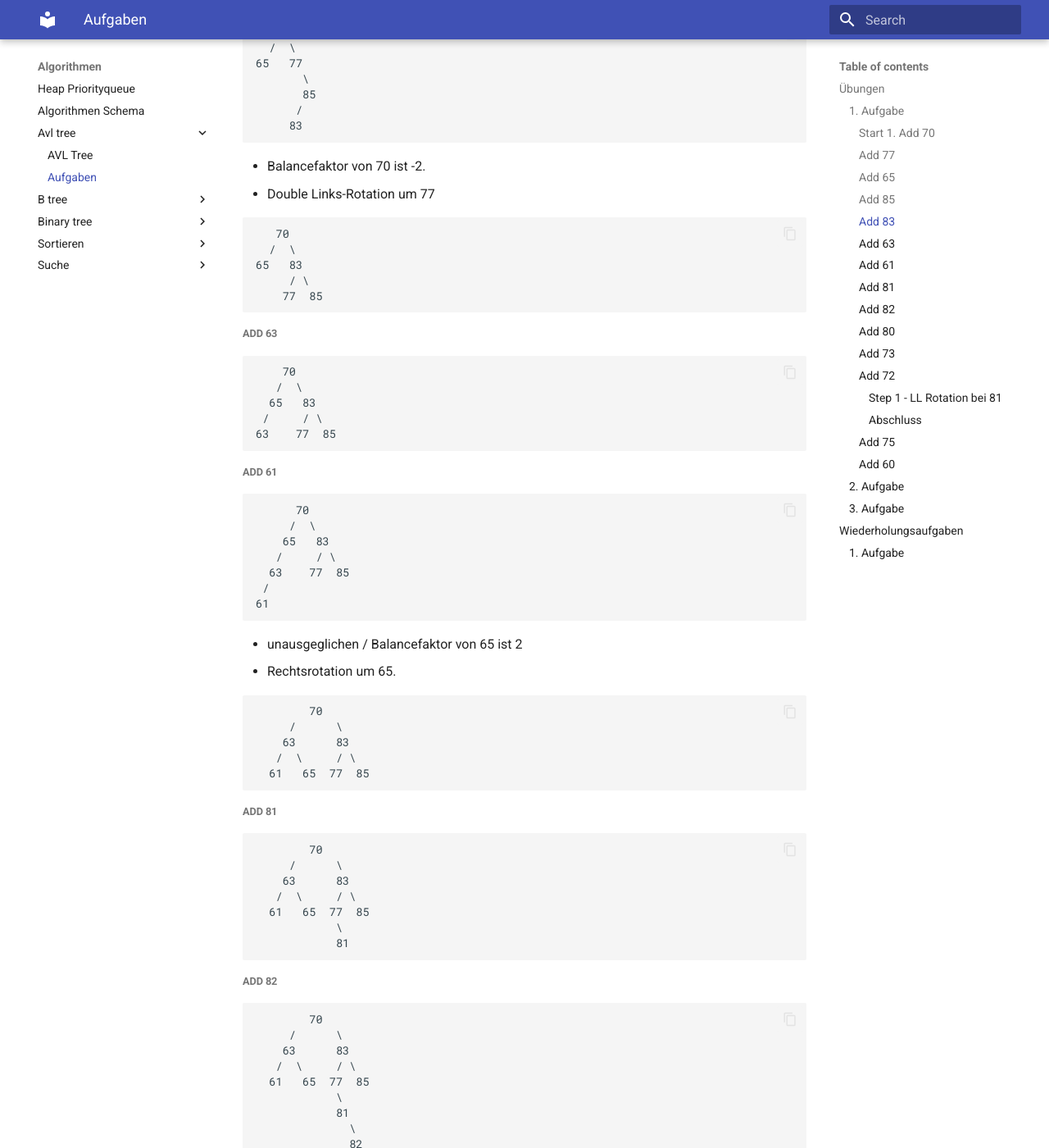
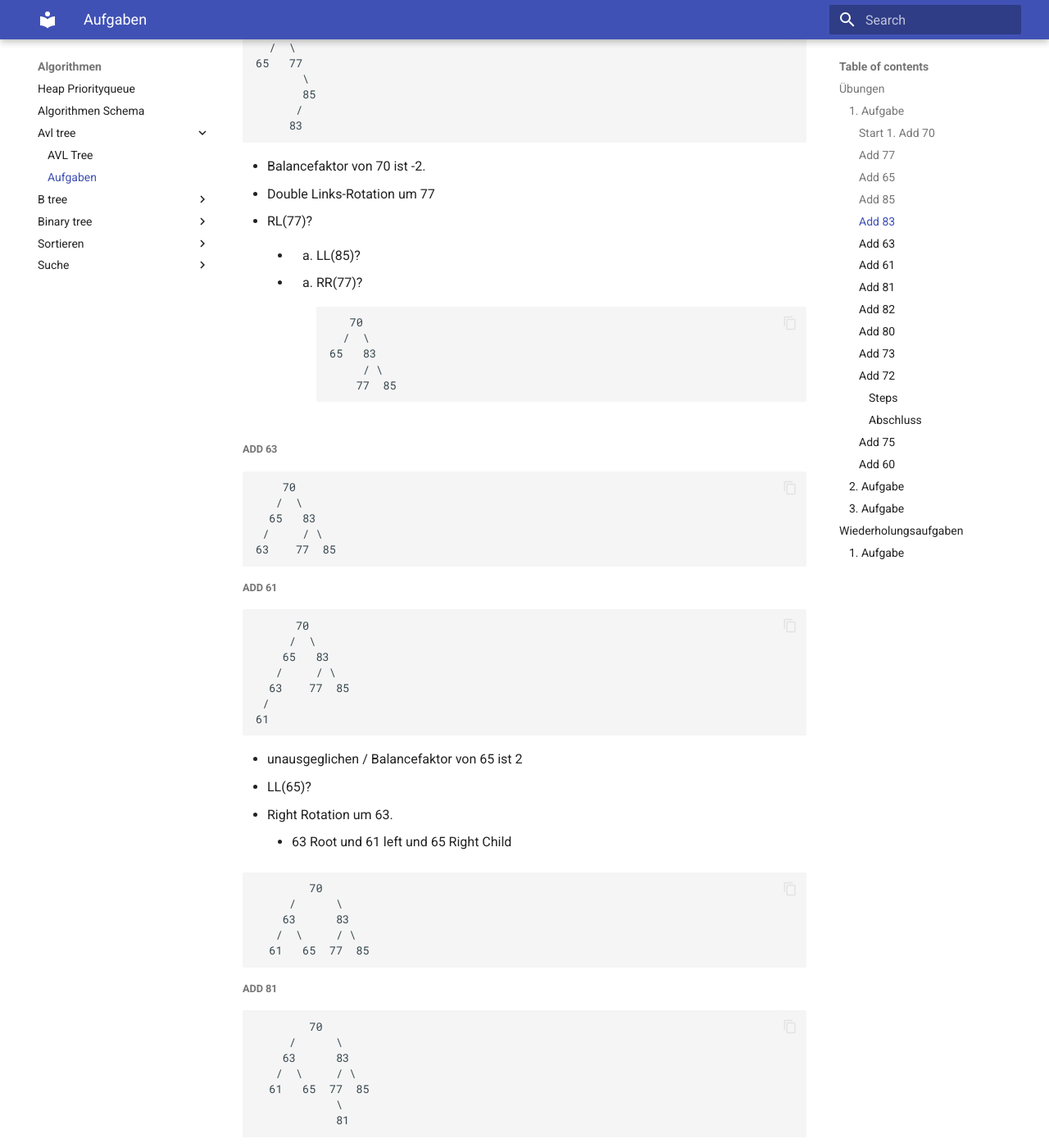
Before and after one commit to tsolenthaler/zbwAlgDs, an MkDocs documentation site: the page built from docs/algorithmen/avl-tree/z_aufgaben.md, in a window 1280 px wide and 1400 px high, scrolled down 1003 px. Shown: the whole window at 82% size. Built offline with MkDocs 1.6.1 and Material for MkDocs 9.7.7, drawn with Linux system fonts in a browser that asks for light colours; some of the changed text lies outside the part shown.

Commit message:
Refine AVL tree exercise with additional rotation steps and clarify rotation types

````diff
--- a/docs/algorithmen/avl-tree/z_aufgaben.md
+++ b/docs/algorithmen/avl-tree/z_aufgaben.md
@@ -50,7 +50,9 @@ Entwickeln Sie den entstehenden AVLTree zeichnerisch. Alle durchzuführenden Rot
 
 * Balancefaktor von 70 ist -2.
 * Double Links-Rotation um 77
-
+* RL(77)?
+      * 1. LL(85)?
+      * 2. RR(77)?
 ```
    70
   /  \
@@ -80,7 +82,9 @@ Entwickeln Sie den entstehenden AVLTree zeichnerisch. Alle durchzuführenden Rot
 ```
 
 * unausgeglichen / Balancefaktor von 65 ist 2
-* Rechtsrotation um 65.
+* LL(65)?
+* Right Rotation um 63.
+      * 63 Root und 61 left und 65 Right Child
 
 ```
         70
@@ -180,10 +184,11 @@ Entwickeln Sie den entstehenden AVLTree zeichnerisch. Alle durchzuführenden Rot
 
 * unbalanced --> Double Left Rotation
 * Steps ???
-      *
-      *
+      * RL(70)
+      * 1. LL(81)
+      * 2. RR(70)
 
-###### Step 1 - LL Rotation bei 81
+###### Steps
 
 * 77 wird Root
 * 73 wird zum right Child von 70, mit 72.
````
